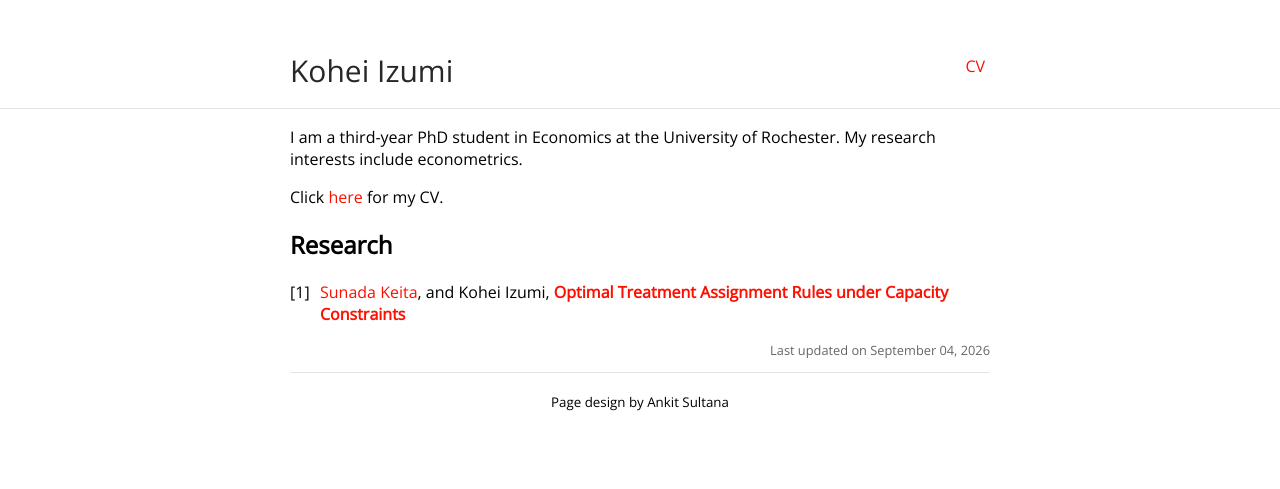
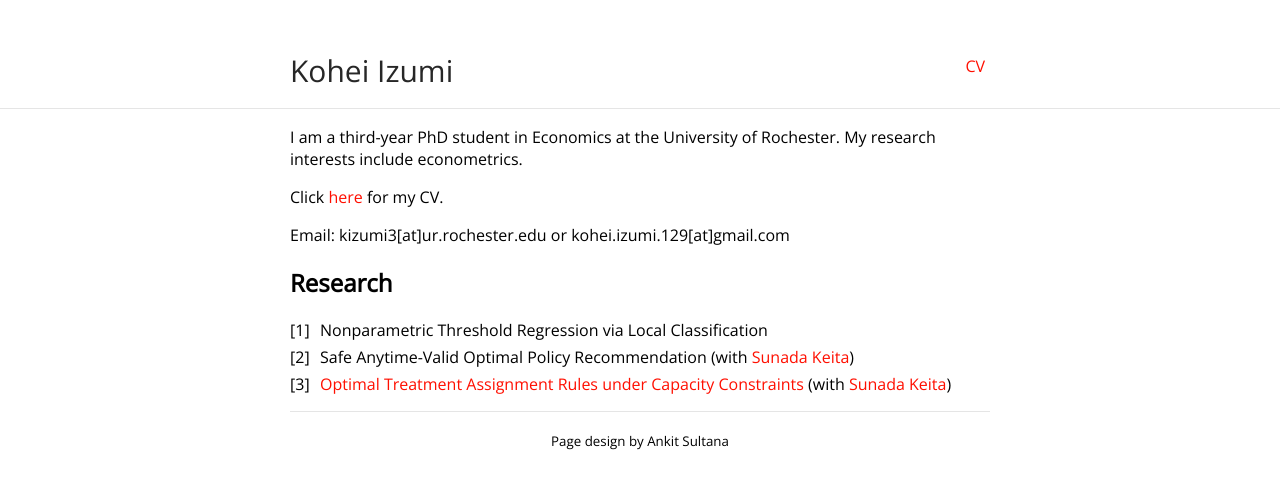
Before and after one commit to teamkohe/teamkohe.github.io, a Jekyll site: the page built from index.md, in a window 1280 px wide. Shown: the top 489 px of the page. Built offline with Jekyll 4.4.1, drawn with Linux system fonts in a browser that asks for light colours.

Commit message:
savi, threshold

```diff
--- a/index.md
+++ b/index.md
@@ -10,9 +10,13 @@ My research interests include econometrics.
 
 Click [here](cv.pdf) for my CV.
 
+Email: kizumi3[at]ur.rochester.edu or kohei.izumi.129[at]gmail.com
+
 ## Research
-1. [Sunada Keita](https://keita-sunada.github.io/), and Kohei Izumi, **[Optimal Treatment Assignment Rules under Capacity Constraints](https://arxiv.org/abs/2506.12225)**
+1. Nonparametric Threshold Regression via Local Classification
+1. Safe Anytime-Valid Optimal Policy Recommendation (with [Sunada Keita](https://keita-sunada.github.io/))
+1. [Optimal Treatment Assignment Rules under Capacity Constraints](https://arxiv.org/abs/2506.12225) (with [Sunada Keita](https://keita-sunada.github.io/))
 
-<p style="text-align: right; font-size: 0.8em; color: #666;">
-  Last updated on {{ site.time | date: "%B %d, %Y" }}
-</p>
+<!--<p style="text-align: right; font-size: 0.8em; color: #666;"> -->
+<!--  Last updated on {{ site.time | date: "%B %d, %Y" }} -->
+<!--</p> -->
```
Also changed, not shown: 2 other files.
